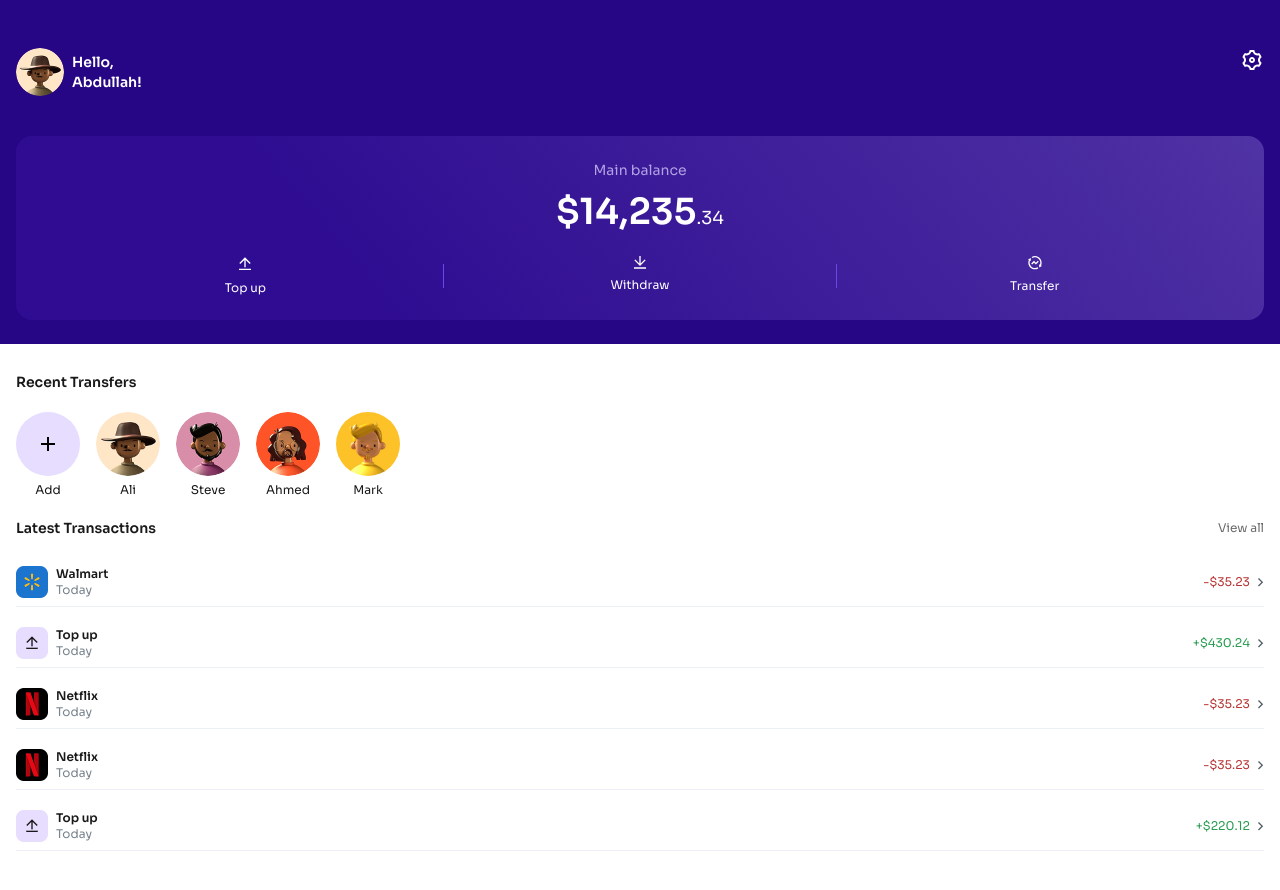
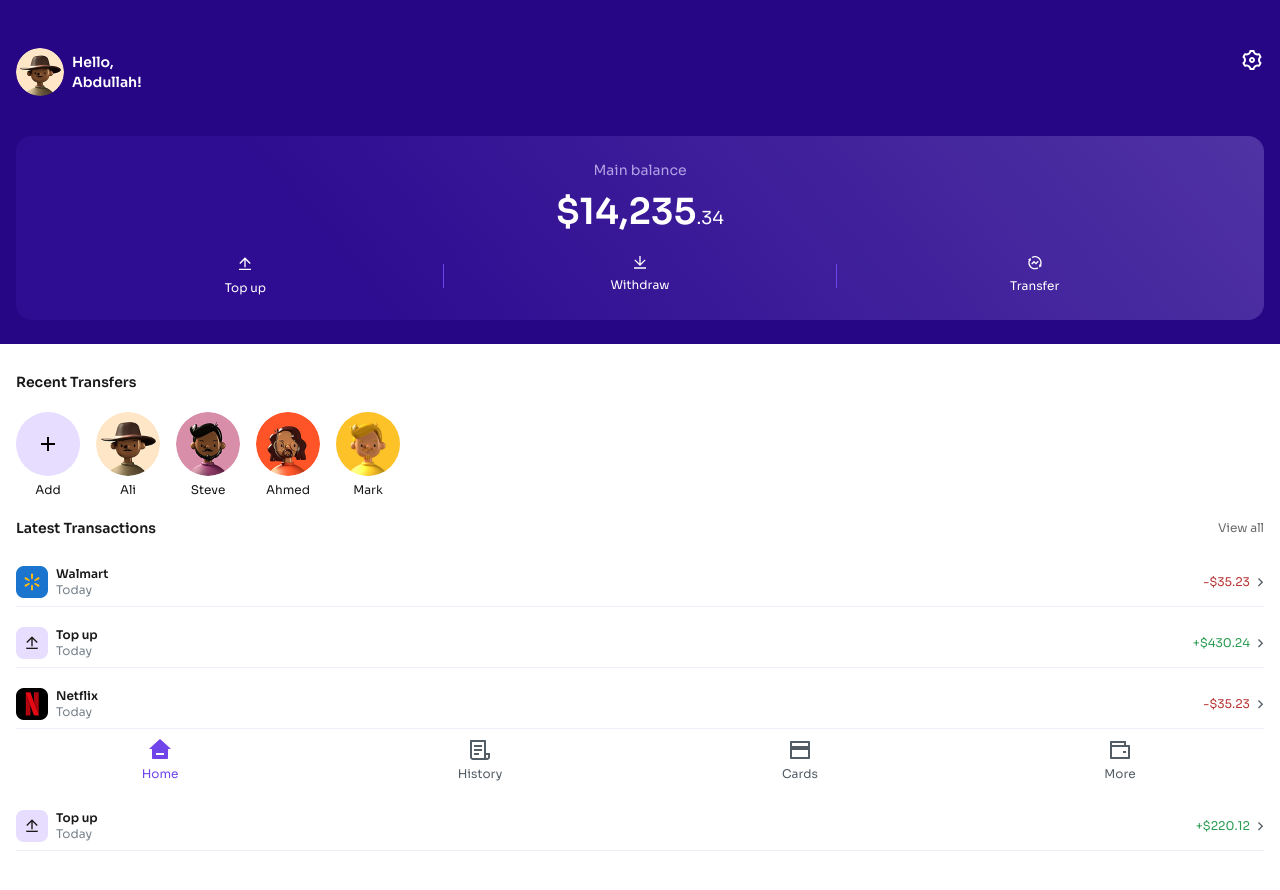
Before and after one commit to adetomiwa-esq/akinola-kehinde-tap-n-pay, a React (Vite) app: page / in a window 1280 px wide. Shown: the top 890 px of the page. Built offline with nearby package versions, Linux system fonts and the light colour scheme.

Commit message:
feat: add the navigation to the bottom of the screen

```diff
--- a/src/components/Navigation.tsx
+++ b/src/components/Navigation.tsx
@@ -1,9 +1,85 @@
 import {} from 'react'
+import { NavLink } from 'react-router-dom'
+import homeActive from "../assets/images/home-active.svg"
+import home from "../assets/images/home.svg"
+import historyActive from "../assets/images/history-active.svg"
+import history from "../assets/images/history.svg"
+import cardsActive from "../assets/images/cards-active.svg"
+import cards from "../assets/images/cards.svg"
+import moreActive from "../assets/images/more-active.svg"
+import more from "../assets/images/more.svg"
 
 function Navigation() {
   return (
-    <div>
-        <aside className="fixed w-full h- bg- z-50"></aside>
+    <div className='leading-[150%] tracking-[0%]'>
+        <aside className="fixed w-full h-15.5 bottom-0 left-0 bg-[#FFFFFF] z-50 text-xs ">
+            <ul className="flex">
+                <li className="flex-1 h-full">
+                    <NavLink
+                        to="/"
+                        end
+                        className={({isActive}) => `flex items-center justify-center h-full flex-col gap-1 ${isActive ? "text-[#6F45E9]" : "text-[#535D66]"}`}
+                    >
+                        {({isActive}) => (
+                            <>
+                                <img src={isActive ? homeActive : home} alt="" />
+                                <span>Home</span>
+                            </>
+                        )
+
+                        }
+                    </NavLink>
+                </li>
+                <li className="flex-1 h-full">
+                    <NavLink
+                        to="/history"
+                        end
+                        className={({isActive}) => `h-full flex items-center justify-center flex-col gap-1 ${isActive ? "text-[#6F45E9]" : "text-[#535D66]"}`}
+                    >
+                        {({isActive}) => (
+                            <>
+                                <img src={isActive ? historyActive : history} alt="" />
+                                <span>History</span>
+                            </>
+                        )
+
+                        }
+                    </NavLink>
+                </li>
+                <li className="flex-1 h-full">
+                    <NavLink
+                        to="/cards"
+                        end
+                        className={({isActive}) => `h-full flex items-center justify-center flex-col gap-1 ${isActive ? "text-[#6F45E9]" : "text-[#535D66]"}`}
+                    >
+                        {({isActive}) => (
+                            <>
+                                <img src={isActive ? cardsActive : cards} alt="" />
+                                <span>Cards</span>
+                            </>
+                        )
+
+                        }
+                    </NavLink>
+                </li>
+                <li className="flex-1 h-full">
+                    <NavLink
+                        to="/more"
+                        end
+                        className={({isActive}) => `h-full flex items-center justify-center flex-col gap-1 ${isActive ? "text-[#6F45E9]" : "text-[#535D66]"}`}
+                    >
+                        {({isActive}) => (
+                            <>
+                                <img src={isActive ? moreActive : more} alt="" />
+                                <span>More</span>
+                            </>
+                        )
+
+                        }
+                    </NavLink>
+                </li>
+            </ul>
+        </aside>
     </div>
   )
 }
--- a/src/layouts/MainLayout.tsx
+++ b/src/layouts/MainLayout.tsx
@@ -0,0 +1,14 @@
+import {} from 'react'
+import { Outlet } from 'react-router-dom'
+import Navigation from '../components/Navigation'
+
+function MainLayout() {
+  return (
+    <div className='pb-[70px]'>
+        <Outlet />
+        <Navigation />
+    </div>
+  )
+}
+
+export default MainLayout
--- a/src/router/router.tsx
+++ b/src/router/router.tsx
@@ -1,6 +1,7 @@
 import { createBrowserRouter } from "react-router-dom";
 import { lazy, Suspense } from "react"
 import LazyLoader from "../components/LazyLoader";
+import MainLayout from "../layouts/MainLayout";
 const Home = lazy(() => import("../pages/Home/Home"))
 const ProfileSettings = lazy(() => import("../pages/ProfileSettings/ProfileSettings"))
 const Login = lazy(() => import("../pages/Login/Login"))
@@ -12,6 +13,10 @@ const Register = lazy(() => import("../pages/Register/Register"))
 const router = createBrowserRouter([
     {
         path: "/",
+        element: <MainLayout />,
+        children: [
+            {
+                index: true,
                 element: (
                     <Suspense fallback={<LazyLoader />}>
                         <Home />
@@ -20,13 +25,17 @@ const router = createBrowserRouter([
             },
 
             {
-        path: "/profile-settings",
+                path: "profile-settings",
                 element: (
                     <Suspense fallback={<LazyLoader />}>
                         <ProfileSettings />
                     </Suspense>
                 )
             },
+        ]
+    },
+
+
 
     // {
     //     path: "/history",
```
Lines whose indentation alone changed are shown as unchanged.
